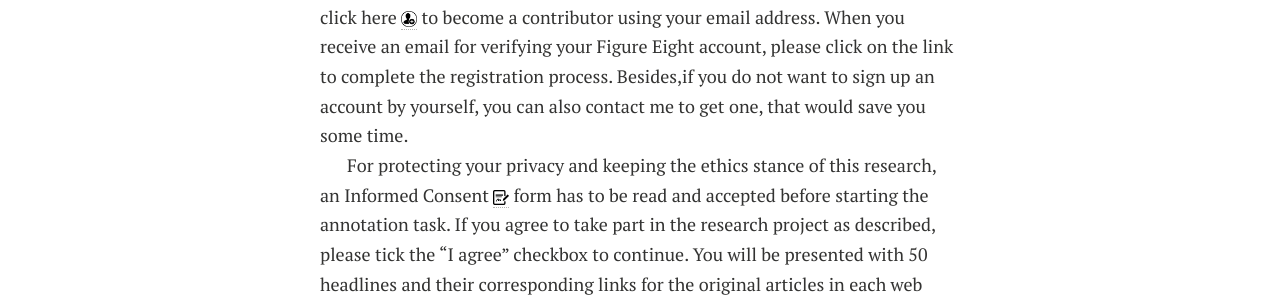
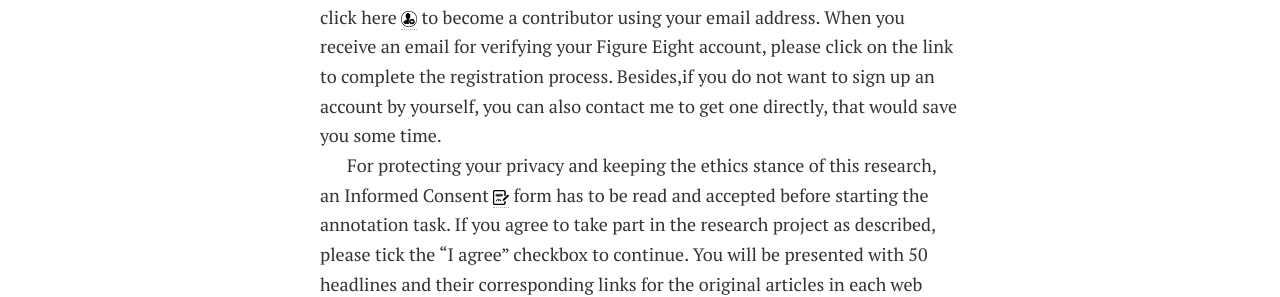
Before and after one commit to aaronzhangcanyu/aaronzhangcanyu.github.io, a Jekyll site: the page built from contribution.md, in a window 1280 px wide. Shown: the part 293-590 px from the top of the page. Built offline with Jekyll 4.4.1, drawn with Linux system fonts in a browser that asks for light colours; nearby versions of some CDN libraries; Markdown is read by kramdown in place of the engine named in the settings.

Commit message:
Update contribution.md

```diff
--- a/contribution.md
+++ b/contribution.md
@@ -6,7 +6,7 @@
 
 # Make Contribution
 
-Thanks for making contribution on my research project, “Clickbait Detection and Exploration on WeChat Articles”, which is supervised by Professor [Paul Clough]. This data annotation task is deployed on a crowdsourcing platform called Figure Eight, so you have to sign up for a contributor account first. Please click here <a href="https://tasks.figure-eight.work/users/new" target="_blank"><img src="/images/signupIcon.png" alt align="absmiddle" width="16" height="16"></a> to become a contributor using your email address. When you receive an email for verifying your Figure Eight account, please click on the link to complete the registration process. Besides,if you do not want to sign up an account by yourself, you can also contact me to get one, that would save you some time.
+Thanks for making contribution on my research project, “Clickbait Detection and Exploration on WeChat Articles”, which is supervised by Professor [Paul Clough]. This data annotation task is deployed on a crowdsourcing platform called Figure Eight, so you have to sign up for a contributor account first. Please click here <a href="https://tasks.figure-eight.work/users/new" target="_blank"><img src="/images/signupIcon.png" alt align="absmiddle" width="16" height="16"></a> to become a contributor using your email address. When you receive an email for verifying your Figure Eight account, please click on the link to complete the registration process. Besides,if you do not want to sign up an account by yourself, you can also contact me to get one directly, that would save you some time.
 
 For protecting your privacy and keeping the ethics stance of this research, an Informed Consent [<img src="/images/img_415489.png" alt align="absmiddle" width="16" height="16">] form has to be read and accepted before starting the annotation task. If you agree to take part in the research project as described, please tick the “I agree” checkbox to continue. You will be presented with 50 headlines and their corresponding links for the original articles in each web page (also called "task"). Review the headline to determine its practice of clickbait, so that I can have a greater understanding about the overall clickbait practice of the WeChat platform.
 
```
